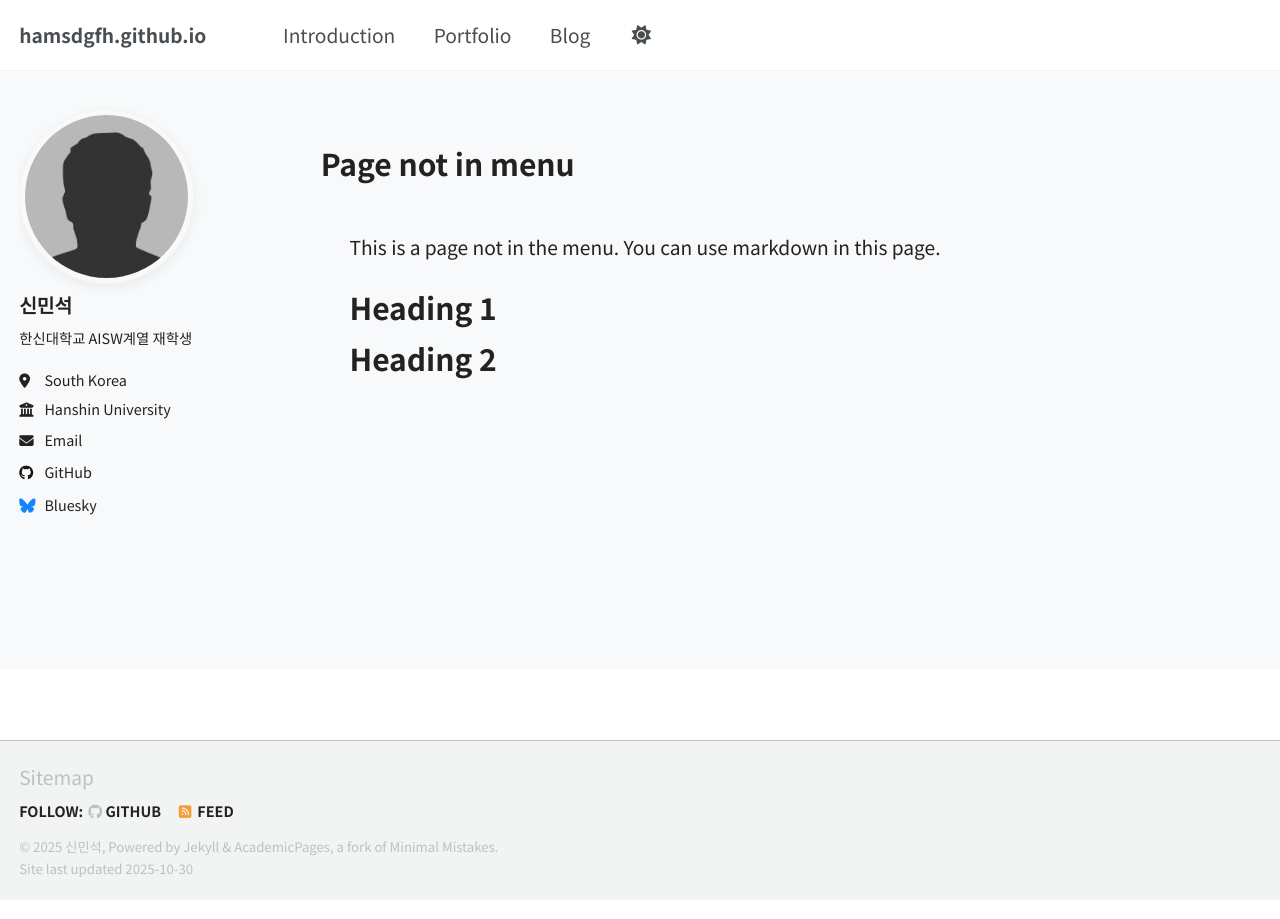
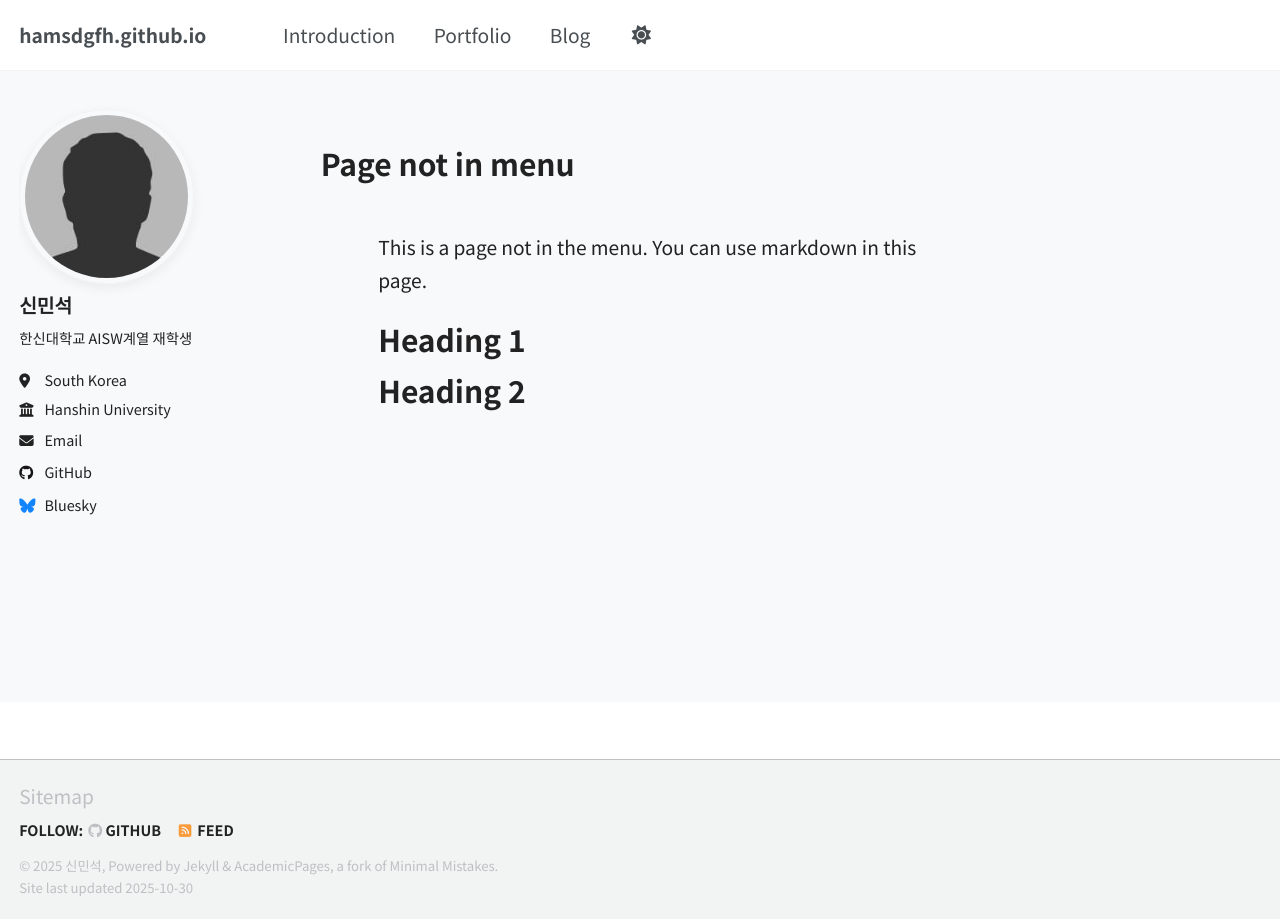
Before and after one commit to hamsdgfh/hamsdgfh.github.io, a Jekyll site: the page built from _pages/non-menu-page.md, in a window 1280 px wide. Built offline with Jekyll 4.4.1, drawn with Linux system fonts in a browser that asks for light colours; a script that is not in the unit is left out.

Commit message:
Update custom.scss

```diff
--- a/assets/css/custom.scss
+++ b/assets/css/custom.scss
@@ -75,7 +75,7 @@ body {
 .page__content {
   max-width: 1100px;
   margin: 0 auto;
-  padding: 2rem 1.5rem;
+  padding: 2rem 3rem;
 }
 body, p, li { color: #222 !important; line-height: 1.7; }
 a { color: #0070f3; text-decoration: none; }
```
